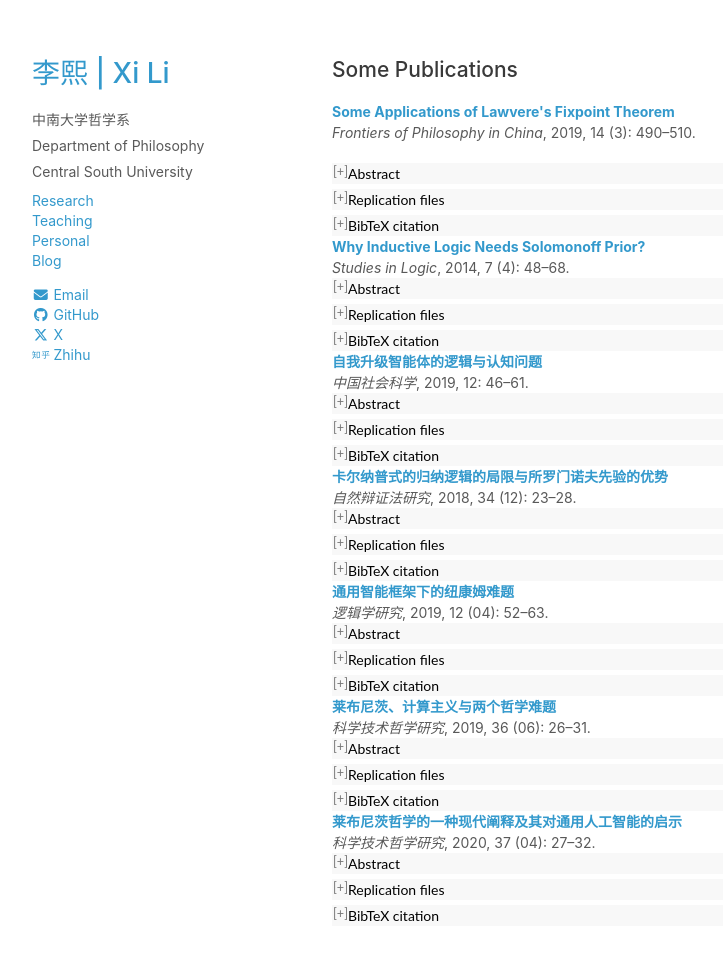
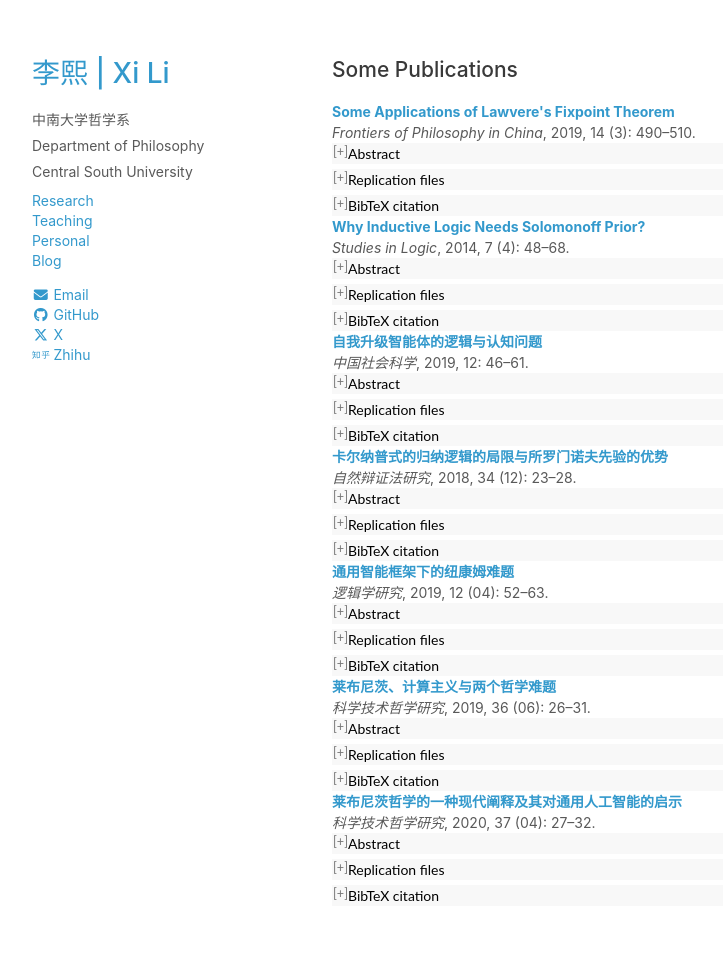
Before and after one commit to rickylixi/rickylixi.github.io, a Jekyll site: the page built from research.html, in a window 1280 px wide and 1034 px high. Shown: the top 960 px of the window, without its empty margins (26-749 px from the left). Built offline with Jekyll 4.4.1, drawn with Linux system fonts in a browser that asks for light colours.

Commit message:
Revert "Update research.html"
This reverts commit 058469f49c93f816d54d46d3cbe14dccdd32c407.

```diff
--- a/research.html
+++ b/research.html
@@ -13,7 +13,7 @@ canonical_url: "/research.html"
 -->
 
 <h2><a id="published-papers-updated" class="anchor" href="#publications" aria-hidden="true"><span class="octicon octicon-link"></span></a>Some Publications</h2>
-<p style="margin-bottom: 20px;"> <a class="publication-link" href="http://journal.hep.com.cn/fpc/EN/10.3868/s030-008-019-0029-6">Some Applications of Lawvere's Fixpoint Theorem</a> <br> <i>Frontiers of Philosophy in China</i>, 2019, 14 (3): 490&ndash;510. <br>
+<p style="margin:0"> <a class="publication-link" href="http://journal.hep.com.cn/fpc/EN/10.3868/s030-008-019-0029-6">Some Applications of Lawvere's Fixpoint Theorem</a> <br> <i>Frontiers of Philosophy in China</i>, 2019, 14 (3): 490&ndash;510. <br>
 <div class="button-container publication-entry-button-container">
 <button class="accordion">
   Abstract
```
